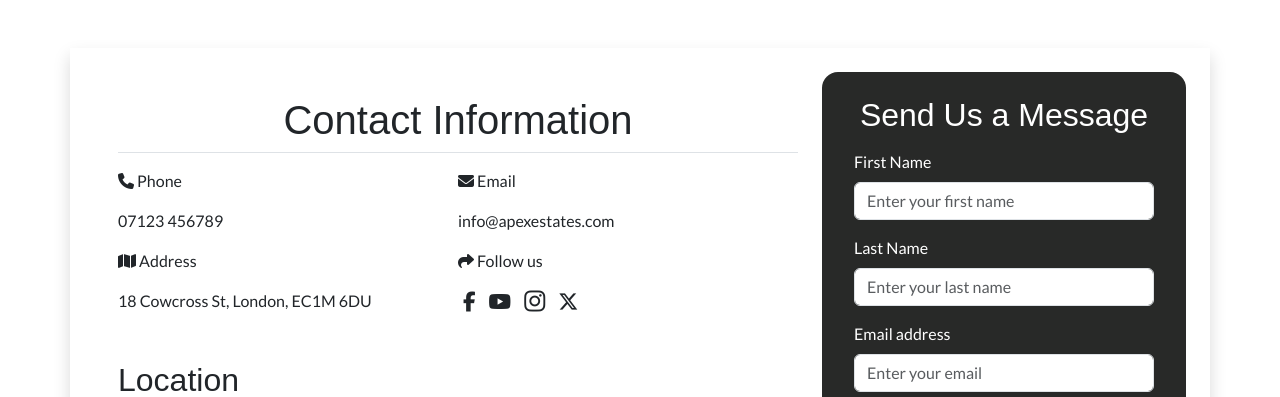
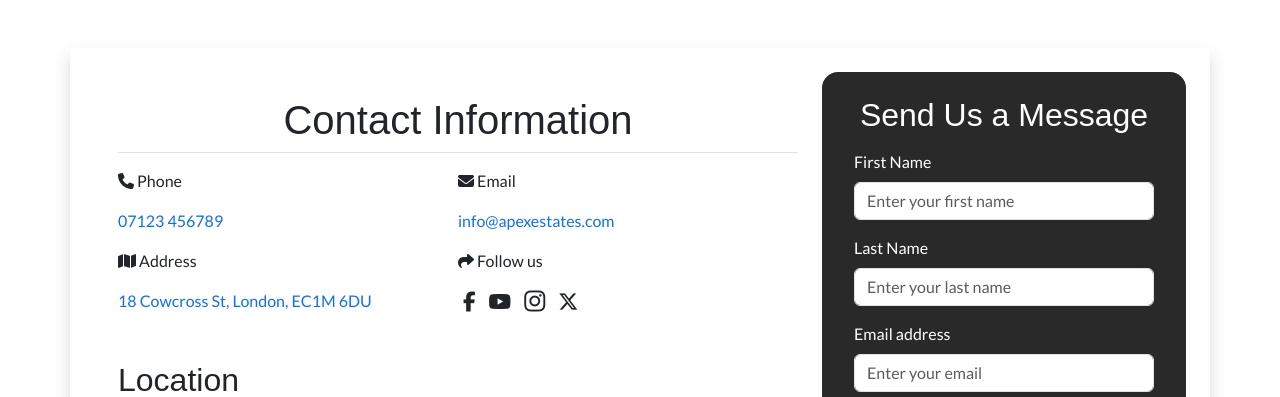
Before and after one commit to RadleighSmith/apex-estates, a Django app: page /contact_us/ in a window 1280 px wide. Shown: the part 80-477 px from the top of the page. Run offline with Django 4.2, Linux system fonts and the light colour scheme; some libraries are stand-ins or nearby versions.

Commit message:
Implement geo, mailto, and tel links for contact information

```diff
--- a/main/templates/contact.html
+++ b/main/templates/contact.html
@@ -17,19 +17,17 @@
                     <div class="row mt-3">
                         <div class="col-md-6">
                             <p><i class="fa-solid fa-phone"></i> Phone</p>
-                            <p>07123 456789</p>
+                            <p><a class="text-decoration-none" href="tel:07123456789">07123 456789</a></p>
                         </div>
                         <div class="col-md-6">
                             <p><i class="fa-solid fa-envelope"></i> Email</p>
-                            <p>info@apexestates.com</p>
+                            <p><a class="text-decoration-none" href="mailto:info@apexestates.com">info@apexestates.com</a></p>
                         </div>
                     </div>
                     <div class="row">
                         <div class="col-md-6">
                             <p><i class="fa-solid fa-map"></i> Address</p>
-                            <p>
-                                18 Cowcross St, London, EC1M 6DU
-                            </p>
+                            <p><a class="text-decoration-none" href="geo:51.520318,-0.103105">18 Cowcross St, London, EC1M 6DU</a></p>
                         </div>
                         <div class="col-md-6">
                             <p><i class="fa-solid fa-share"></i> Follow us</p>
--- a/templates/base.html
+++ b/templates/base.html
@@ -85,9 +85,9 @@
                 <!-- Contact Details -->
                 <div class="col-md-4 mb-4 text-center">
                     <h6 class="text-uppercase mb-4 font-weight-bold">Contact</h6>
-                    <p><i class="fas fa-home mr-3"></i> 123 Elmwood Avenue, London, SW1A 1AA, United Kingdom.</p>
-                    <p><i class="fas fa-envelope mr-3"></i> info@apexestates.com</p>
-                    <p><i class="fas fa-phone mr-3"></i> +44 20 7123 4567</p>
+                    <p><i class="fas fa-home me-2"></i><a class="text-decoration-none" href="geo:51.520318,-0.103105">18 Cowcross St, London, EC1M 6DU</a></p>
+                    <p><i class="fas fa-envelope me-2"></i><a class="text-decoration-none" href="mailto:info@apexestates.com">info@apexestates.com</a></p>
+                    <p><i class="fas fa-phone me-2"></i><a class="text-decoration-none" href="tel:07123456789">07123 456789</a></p>
                 </div>
                 <!-- Opening Hours -->
                 <div class="col-md-4 mb-4 text-center">
```
